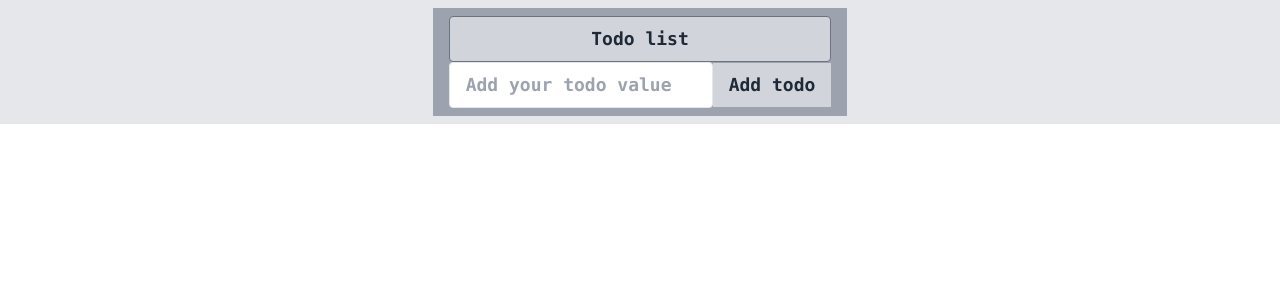
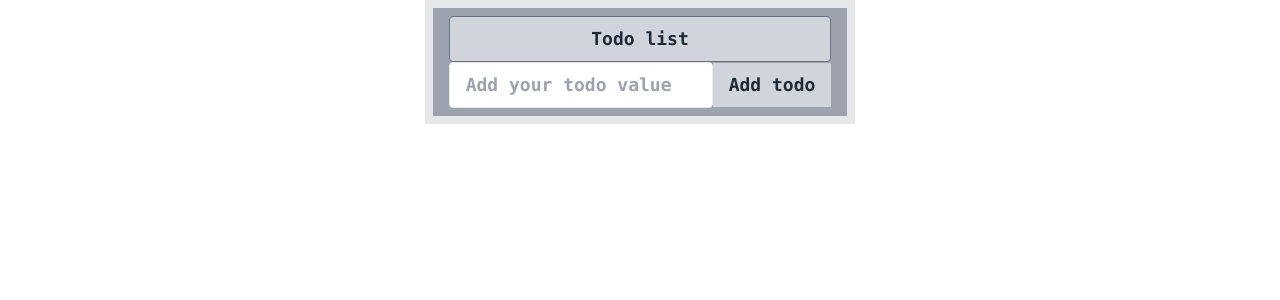
Before and after one commit to Lakneswaran/todo-list, a React (Create React App) app: page / in a window 1280 px wide. Shown: the top 300 px of the page. Built offline with nearby package versions, Linux system fonts and the light colour scheme.

Commit message:
finidhed todo-list

```diff
--- a/src/App.jsx
+++ b/src/App.jsx
@@ -50,7 +50,8 @@ function App() {
   }
   return (
    <>
-      <div class="grid grid-cols justify-items-center place-items-stretch bg-gray-200 h-100">
+    <div class=" grid grid-cols justify-items-center place-items-stretch bg-white-200 h-100">
+      <div class="bg-gray-200 h-100">
         <div class="text-gray-700 font-mono text-lg text-center bg-gray-400 px-4 py-2 m-2">
           <h3 className="border-gray-500 border bg-gray-300 hover:gray--800 hover:bg-gray-400 text-gray-800 font-bold py-2 px-4 rounded">Todo list</h3>
           <input className="border-black-500 border bg-white-300 text-gray-800 font-bold py-2 px-4 rounded"
@@ -64,8 +65,8 @@ function App() {
             list.map(item => <ListItem obj={item} onDone={onDone} onDelete={onDelete} />)
           }
         </div>
-
       </div>
+     </div>
    </>
   );
 }
--- a/src/todo/ListItem.jsx
+++ b/src/todo/ListItem.jsx
@@ -8,7 +8,7 @@ export default function ListItem(props){    // onDone available in props
             <button class="bg-gray-300 hover:bg-gray-400 text-gray-800 font-bold py-2 px-4 rounded-l"
              onClick={() => props.onDone(props.obj)}>Mark as done</button>
             <button class="bg-gray-300 hover:bg-gray-400 text-gray-800 font-bold py-2 px-4 rounded-r"
-            onClick={() => props.onDelete(props.obj)}>Delete</button>
+             onClick={() => props.onDelete(props.obj)}>Delete</button>
            </div>
         </>
     );
```
